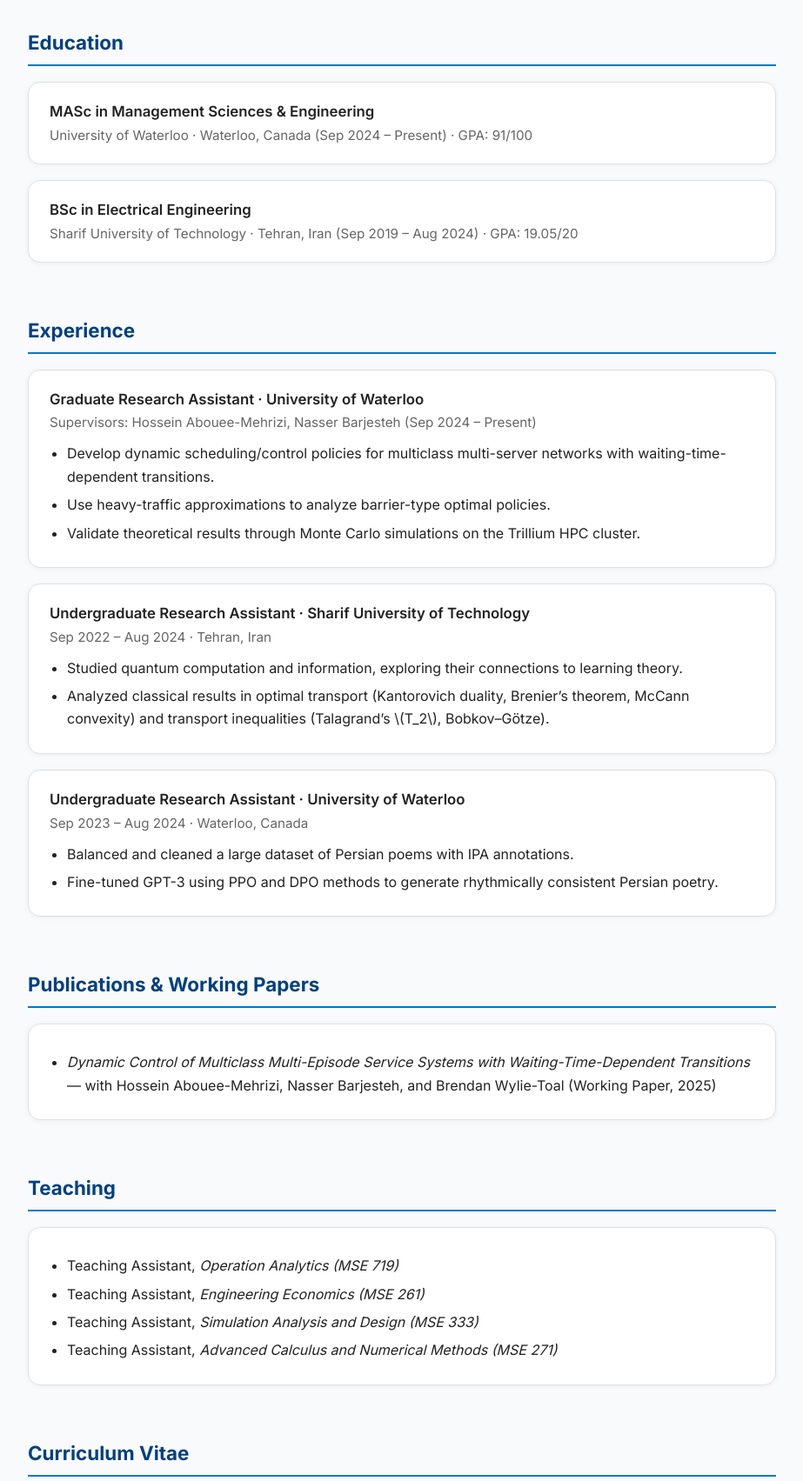
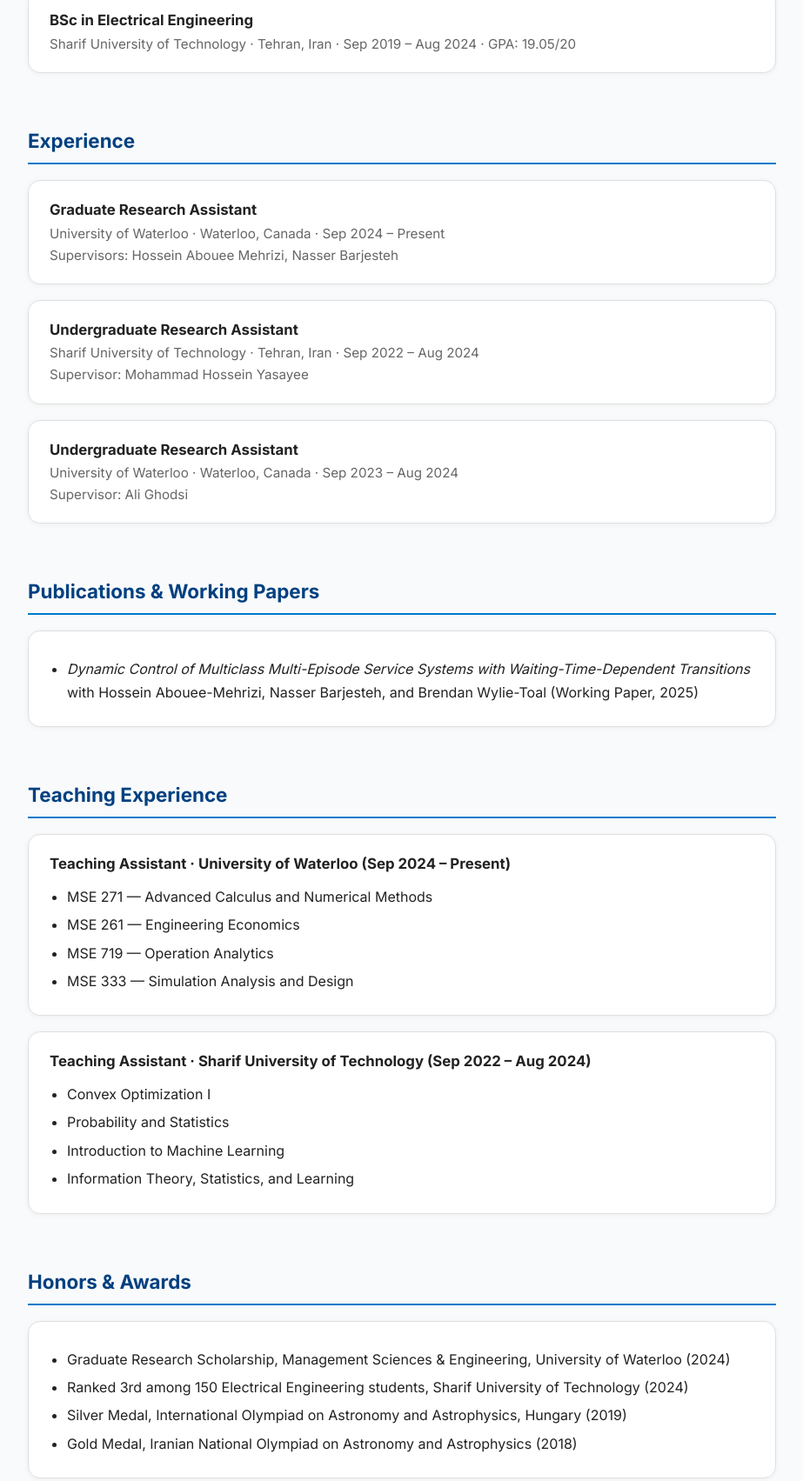
Before and after one commit to amirmohammadmarshalpirgheybi/amirmohammadmarshalpirgheybi.github.io, a plain HTML site: page index.html in a window 1280 px wide. Shown: the part 949-2652 px from the top of the page at 87% size, without its empty margins (178-1101 px from the left). Drawn offline with Linux system fonts and the light colour scheme.

Commit message:
Update index.html

```diff
--- a/index.html
+++ b/index.html
@@ -116,7 +116,7 @@
     }
 
     .item-title {
-      font-weight: 600;
+      font-weight: 700;
       font-size: 1.05rem;
     }
 
@@ -125,14 +125,8 @@
       font-size: 0.95rem;
     }
 
-    ul {
-      margin-top: 10px;
-      padding-left: 20px;
-    }
-
-    li {
-      margin-bottom: 6px;
-    }
+    ul { margin-top: 10px; padding-left: 20px; }
+    li { margin-bottom: 6px; }
 
     footer {
       text-align: center;
@@ -144,12 +138,6 @@
       margin-top: 50px;
     }
 
-    .email {
-      color: #fff;
-      text-decoration: none;
-      font-weight: 500;
-    }
-
     .links a {
       color: #fff;
       text-decoration: none;
@@ -157,10 +145,7 @@
       font-weight: 500;
       border-bottom: 2px solid transparent;
     }
-
-    .links a:hover {
-      border-color: rgba(255,255,255,0.7);
-    }
+    .links a:hover { border-color: rgba(255,255,255,0.7); }
   </style>
 </head>
 
@@ -168,26 +153,26 @@
   <header>
     <img src="profile.jpg" alt="Amir Marshal" class="profile-img" />
     <h1>Amir Marshal</h1>
-    <p>MASc Student · Management Sciences & Engineering · University of Waterloo</p>
+    <p>MASc Student · Management Sciences &amp; Engineering · University of Waterloo</p>
     <p class="links">
-      <a href="mailto:amir.marshalpirgheybi@uwaterloo.ca" class="email">Email</a> ·
-      <a href="https://amirmohammadmarshalpirgheybi.github.io" target="_blank">Website</a> ·
-      <a href="https://linkedin.com/in/amirmarshal" target="_blank">LinkedIn</a>
+      <a href="mailto:amir.marshalpirgheybi@uwaterloo.ca">Email</a> ·
+      <a href="https://linkedin.com/in/amirmarshal" target="_blank" rel="noopener">LinkedIn</a>
+      <!-- Website link removed (we're already on the website) -->
     </p>
   </header>
 
   <nav>
     <a href="#about">About</a>
-    <a href="#research">Research</a>
     <a href="#education">Education</a>
     <a href="#experience">Experience</a>
     <a href="#publications">Publications</a>
     <a href="#teaching">Teaching</a>
+    <a href="#honors">Honors</a>
     <a href="#cv">CV</a>
   </nav>
 
   <main>
-    <!-- Updated About Section -->
+    <!-- About -->
     <section id="about">
       <h2>About Me</h2>
       <div class="card">
@@ -200,82 +185,103 @@
       </div>
     </section>
 
-    <section id="research">
-      <h2>Research Interests</h2>
+    <!-- Education -->
+    <section id="education">
+      <h2>Education</h2>
       <div class="card">
-        <p><strong>Optimization</strong>, <strong>Stochastic Processes</strong>, <strong>Queueing Theory</strong>, <strong>Reinforcement Learning</strong>,
-        <strong>Dynamic Programming</strong>, <strong>Scheduling</strong>, <strong>Optimal Transport</strong>, <strong>Information Theory</strong></p>
+        <div class="item-title">MASc in Management Sciences &amp; Engineering</div>
+        <div class="muted">University of Waterloo · Waterloo, Canada · Sep 2024 – Present · GPA: 91/100</div>
+      </div>
+      <div class="card">
+        <div class="item-title">BSc in Electrical Engineering</div>
+        <div class="muted">Sharif University of Technology · Tehran, Iran · Sep 2019 – Aug 2024 · GPA: 19.05/20</div>
       </div>
     </section>
 
-    <section id="education">
-      <h2>Education</h2>
+    <!-- Experience (no task details; just supervisors, duration, place) -->
+    <section id="experience">
+      <h2>Experience</h2>
+
       <div class="card">
-        <div class="item-title">MASc in Management Sciences & Engineering</div>
-        <div class="muted">University of Waterloo · Waterloo, Canada (Sep 2024 – Present) · GPA: 91/100</div>
+        <div class="item-title">Graduate Research Assistant</div>
+        <div class="muted">
+          University of Waterloo · Waterloo, Canada · Sep 2024 – Present<br/>
+          Supervisors: Hossein Abouee Mehrizi, Nasser Barjesteh
+        </div>
       </div>
+
       <div class="card">
-        <div class="item-title">BSc in Electrical Engineering</div>
-        <div class="muted">Sharif University of Technology · Tehran, Iran (Sep 2019 – Aug 2024) · GPA: 19.05/20</div>
+        <div class="item-title">Undergraduate Research Assistant</div>
+        <div class="muted">
+          Sharif University of Technology · Tehran, Iran · Sep 2022 – Aug 2024<br/>
+          Supervisor: Mohammad Hossein Yasayee
+        </div>
+      </div>
+
+      <div class="card">
+        <div class="item-title">Undergraduate Research Assistant</div>
+        <div class="muted">
+          University of Waterloo · Waterloo, Canada · Sep 2023 – Aug 2024<br/>
+          Supervisor: Ali Ghodsi
+        </div>
       </div>
     </section>
 
-    <section id="experience">
-      <h2>Experience</h2>
+    <!-- Publications -->
+    <section id="publications">
+      <h2>Publications &amp; Working Papers</h2>
       <div class="card">
-        <div class="item-title">Graduate Research Assistant · University of Waterloo</div>
-        <div class="muted">Supervisors: Hossein Abouee-Mehrizi, Nasser Barjesteh (Sep 2024 – Present)</div>
         <ul>
-          <li>Develop dynamic scheduling/control policies for multiclass multi-server networks with waiting-time-dependent transitions.</li>
-          <li>Use heavy-traffic approximations to analyze barrier-type optimal policies.</li>
-          <li>Validate theoretical results through Monte Carlo simulations on the Trillium HPC cluster.</li>
+          <li>
+            <em>Dynamic Control of Multiclass Multi-Episode Service Systems with Waiting-Time-Dependent Transitions</em><br/>
+            with Hossein Abouee-Mehrizi, Nasser Barjesteh, and Brendan Wylie-Toal (Working Paper, 2025)
+          </li>
+        </ul>
+      </div>
+    </section>
+
+    <!-- Teaching -->
+    <section id="teaching">
+      <h2>Teaching Experience</h2>
+      <div class="card">
+        <div class="item-title">Teaching Assistant · University of Waterloo (Sep 2024 – Present)</div>
+        <ul>
+          <li>MSE 271 — Advanced Calculus and Numerical Methods</li>
+          <li>MSE 261 — Engineering Economics</li>
+          <li>MSE 719 — Operation Analytics</li>
+          <li>MSE 333 — Simulation Analysis and Design</li>
         </ul>
       </div>
 
       <div class="card">
-        <div class="item-title">Undergraduate Research Assistant · Sharif University of Technology</div>
-        <div class="muted">Sep 2022 – Aug 2024 · Tehran, Iran</div>
+        <div class="item-title">Teaching Assistant · Sharif University of Technology (Sep 2022 – Aug 2024)</div>
         <ul>
-          <li>Studied quantum computation and information, exploring their connections to learning theory.</li>
-          <li>Analyzed classical results in optimal transport (Kantorovich duality, Brenier’s theorem, McCann convexity) and transport inequalities (Talagrand’s \(T_2\), Bobkov–Götze).</li>
-        </ul>
-      </div>
-
-      <div class="card">
-        <div class="item-title">Undergraduate Research Assistant · University of Waterloo</div>
-        <div class="muted">Sep 2023 – Aug 2024 · Waterloo, Canada</div>
-        <ul>
-          <li>Balanced and cleaned a large dataset of Persian poems with IPA annotations.</li>
-          <li>Fine-tuned GPT-3 using PPO and DPO methods to generate rhythmically consistent Persian poetry.</li>
+          <li>Convex Optimization I</li>
+          <li>Probability and Statistics</li>
+          <li>Introduction to Machine Learning</li>
+          <li>Information Theory, Statistics, and Learning</li>
         </ul>
       </div>
     </section>
 
-    <section id="publications">
-      <h2>Publications & Working Papers</h2>
+    <!-- Honors -->
+    <section id="honors">
+      <h2>Honors &amp; Awards</h2>
       <div class="card">
         <ul>
-          <li><em>Dynamic Control of Multiclass Multi-Episode Service Systems with Waiting-Time-Dependent Transitions</em> — with Hossein Abouee-Mehrizi, Nasser Barjesteh, and Brendan Wylie-Toal (Working Paper, 2025)</li>
+          <li>Graduate Research Scholarship, Management Sciences &amp; Engineering, University of Waterloo (2024)</li>
+          <li>Ranked 3rd among 150 Electrical Engineering students, Sharif University of Technology (2024)</li>
+          <li>Silver Medal, International Olympiad on Astronomy and Astrophysics, Hungary (2019)</li>
+          <li>Gold Medal, Iranian National Olympiad on Astronomy and Astrophysics (2018)</li>
         </ul>
       </div>
     </section>
 
-    <section id="teaching">
-      <h2>Teaching</h2>
-      <div class="card">
-        <ul>
-          <li>Teaching Assistant, <em>Operation Analytics (MSE 719)</em></li>
-          <li>Teaching Assistant, <em>Engineering Economics (MSE 261)</em></li>
-          <li>Teaching Assistant, <em>Simulation Analysis and Design (MSE 333)</em></li>
-          <li>Teaching Assistant, <em>Advanced Calculus and Numerical Methods (MSE 271)</em></li>
-        </ul>
-      </div>
-    </section>
-
+    <!-- CV -->
     <section id="cv">
       <h2>Curriculum Vitae</h2>
       <div class="card">
-        <p>You can download my full CV <a href="CV_AmirMarshal.pdf" target="_blank">here (PDF)</a>.</p>
+        <p>You can download my full CV <a href="CV_AmirMarshal.pdf" target="_blank" rel="noopener">here (PDF)</a>.</p>
       </div>
     </section>
   </main>
```
